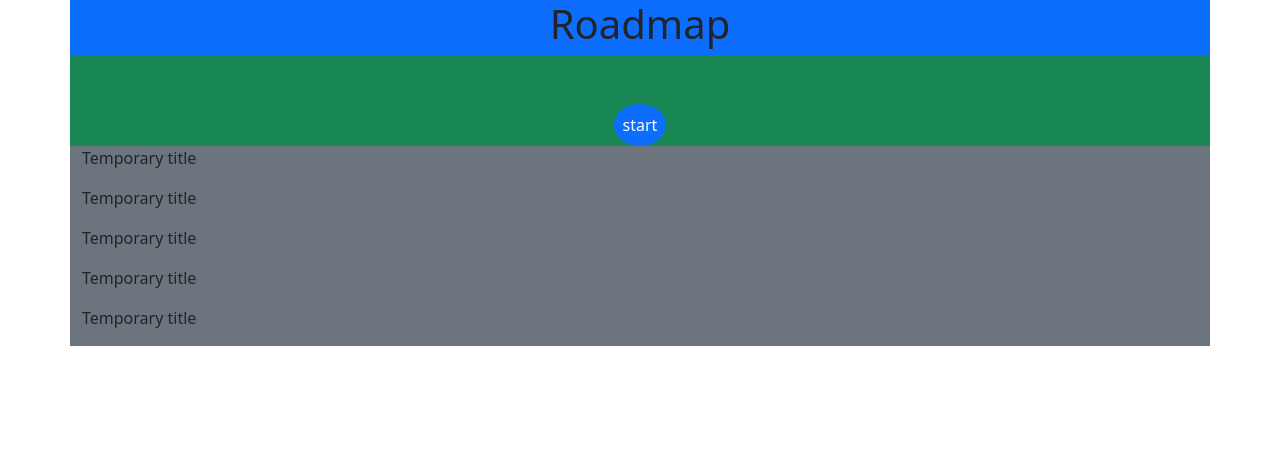
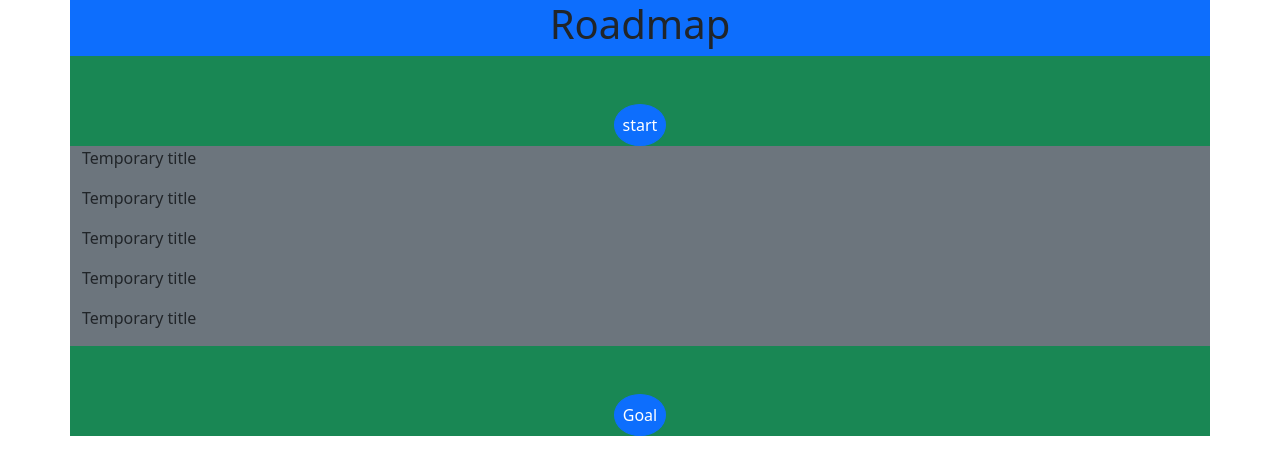
Before and after one commit to SandstormNick/Roadmap, an Angular app in the folder Roadmap/: page / in a window 1280 px wide. Shown: the top 474 px of the page. Built offline with nearby package versions, Linux system fonts and the light colour scheme.

Commit message:
Added end-goal component

```diff
--- a/Roadmap/src/app/app.component.html
+++ b/Roadmap/src/app/app.component.html
@@ -4,6 +4,7 @@
             <app-header></app-header>
             <app-start-point></app-start-point>
             <app-layer *ngFor="let layer of layerCount"></app-layer>
+            <app-end-goal></app-end-goal>
         </div>
     </div>
 </div>
--- a/Roadmap/src/app/app.module.ts
+++ b/Roadmap/src/app/app.module.ts
@@ -6,13 +6,15 @@ import { AppComponent } from './app.component';
 import { HeaderComponent } from './header/header.component';
 import { StartPointComponent } from './start-point/start-point.component';
 import { LayerComponent } from './layer/layer.component';
+import { EndGoalComponent } from './end-goal/end-goal.component';
 
 @NgModule({
   declarations: [
     AppComponent,
     HeaderComponent,
     StartPointComponent,
-    LayerComponent
+    LayerComponent,
+    EndGoalComponent
   ],
   imports: [
     BrowserModule,
--- /dev/null
+++ b/Roadmap/src/app/end-goal/end-goal.component.html
@@ -0,0 +1,7 @@
+<div class="row bg-success justify-content-center">
+    <div class="col-md-1">
+        <div class="mt-5 d-flex justify-content-center">
+            <span class="border border-primary text-bg-primary rounded-circle p-2">Goal</span>
+        </div>
+    </div>
+</div>
```
Also changed, not shown: Roadmap/src/app/end-goal/end-goal.component.ts (added, +10 -0 lines), Roadmap/src/app/end-goal/end-goal.component.scss (added).
